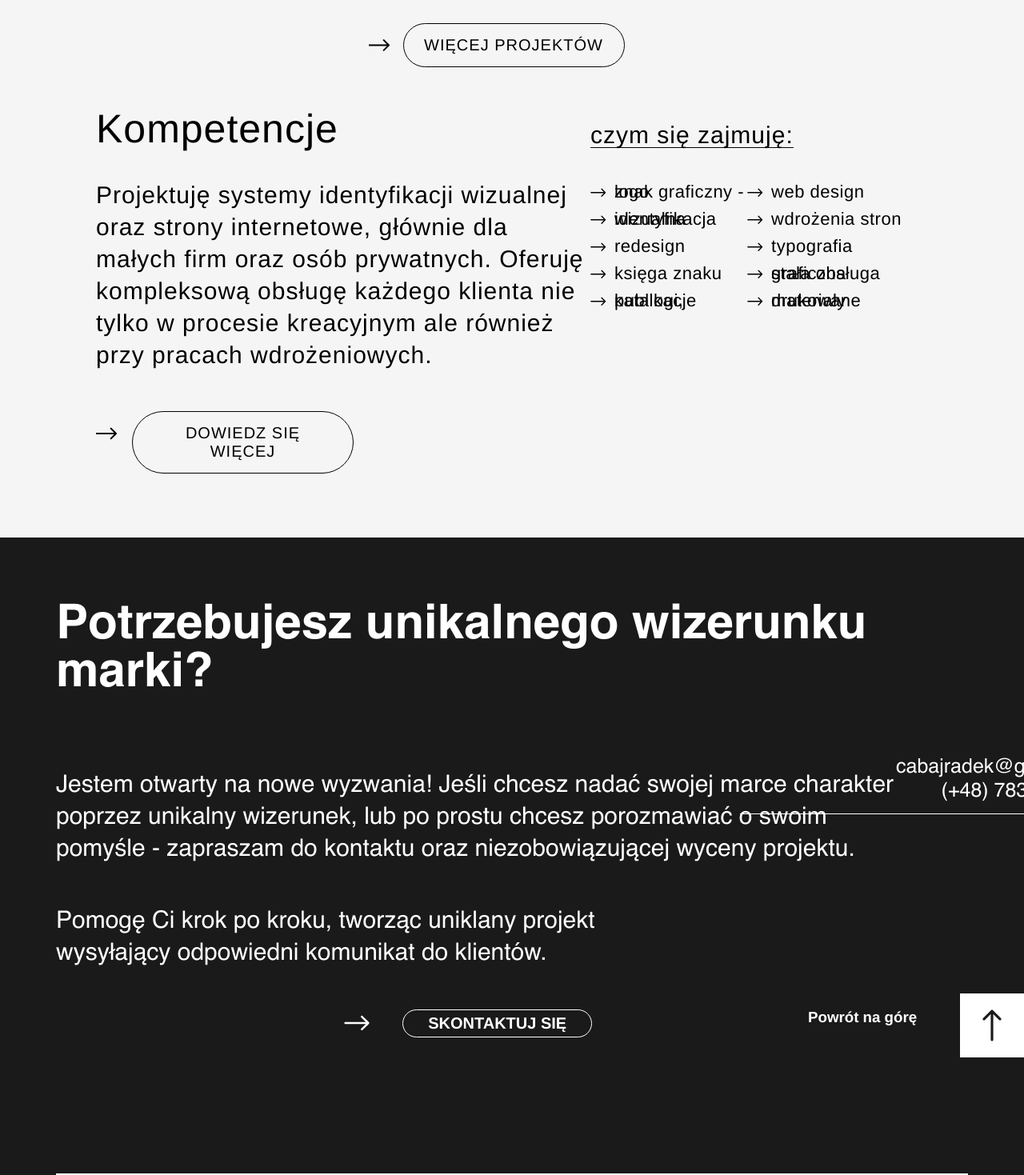
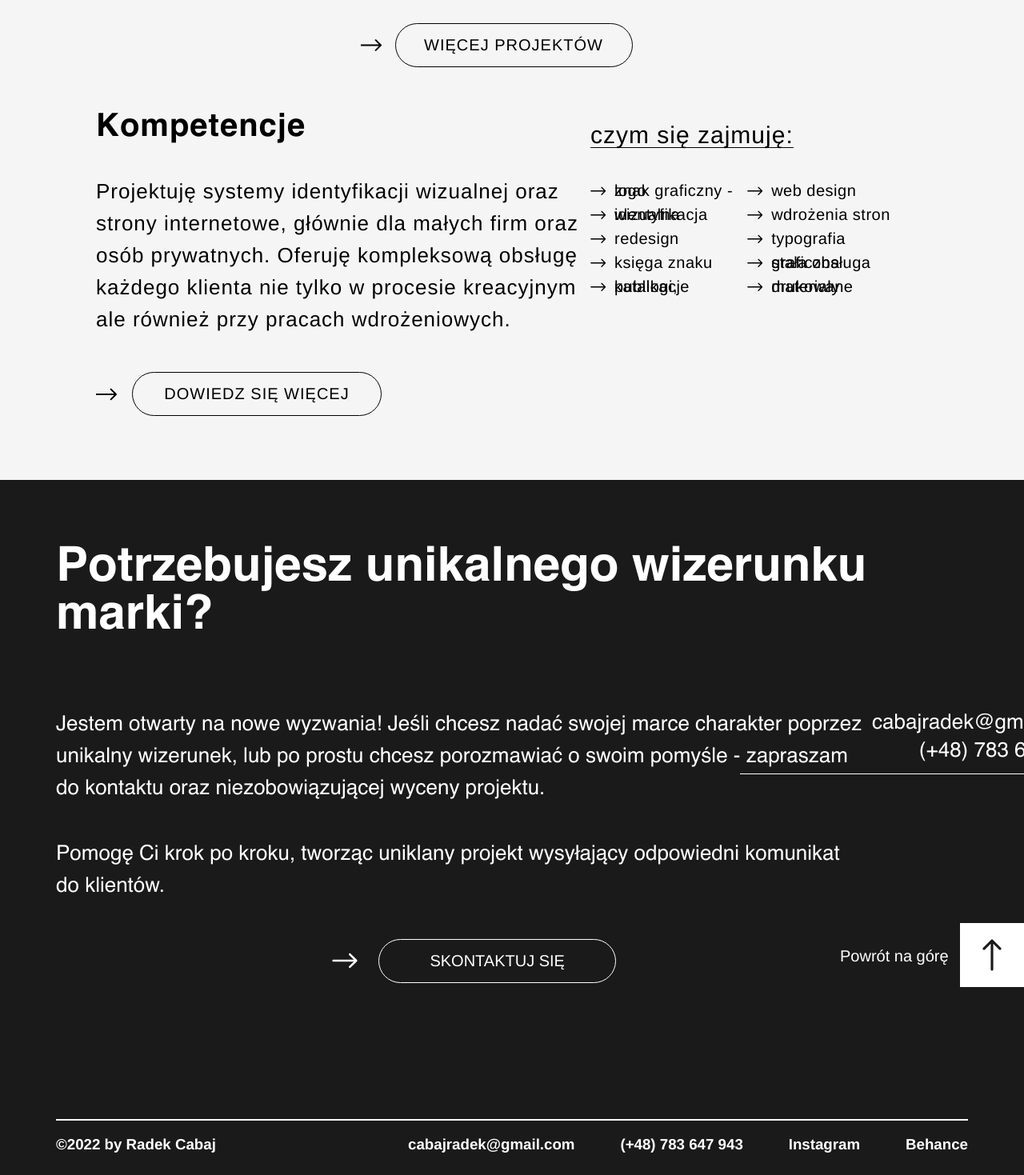
Before and after one commit to luciddreammer/RadekCabajPortfolioInProgressReact, a JavaScript app: page / in a window 1280 px wide. Shown: the part 1541-3010 px from the top of the page at 80% size. Built offline with nearby package versions, Linux system fonts and the light colour scheme.

Commit message:
NewChanges

```diff
--- a/src/Components/App.css
+++ b/src/Components/App.css
@@ -18,3 +18,8 @@
     font-family: helvetica-bold;
     src: url(../Source//Helvetica-Bold.ttf);
 }
+
+@font-face {
+    font-family: helvetica-l;
+    src: url(../Source/helvetica-light.ttf);
+}
--- a/src/Components/Footer/Footer.css
+++ b/src/Components/Footer/Footer.css
@@ -38,9 +38,25 @@ html {
 }
 
 .contact {
-    font-size: 25px;
-    line-height: 5px;
+    font-size: 26px;
+    font-family: helvetica;
+    margin-top: 43px;
+    line-height: 2px;
+}
 
+.returntotoptext {
+    font-family: helvetica;
+    font-size: 20px;
+    font-weight: 100;
+    margin-left: 40px;
+    margin-top: 30px;
+}
+
+.contactTwo {
+    font-size: 26px;
+    font-family: helvetica;
+    margin-top: -5px;
+    margin-bottom: 15px;
 }
 
 .txt-first {
@@ -52,18 +68,19 @@ html {
 
 .txt-second {
     /* width: 160vw; */
-    min-width: 1050px;
+    min-width: 1020px;
     width: 1050px;
-    font-size: 30px;
+    font-size: 26px;
     line-height: 40px;
     margin-bottom: -10px;
     font-weight: 400;
 }
 
 .txt-third {
-    max-width: 60%;
+    max-width: 50%;
+    min-width: 1000px;
     font-size: 20px;
-    font-size: 30px;
+    font-size: 26px;
     line-height: 40px;
     font-weight: 400;
 }
@@ -72,10 +89,12 @@ html {
     border: 1px solid white;
     width: 225px;
     text-align: center;
-    padding: 5px;
-    border-radius: 25px;
+    padding: 15px 35px;
+    border-radius: 50px;
     font-size: 20px;
-    transition: 0.3s;
+    transition: 0.4s;
+    margin-left: 30px;
+    font-weight: 100;
     margin-left: 70px;
 }
 
@@ -87,14 +106,14 @@ html {
 
 .arrow-footer {
     position: relative;
-    right: 310px;
+    right: 355px;
     transition: 0.4s;
-    top: 27px;
+    top: 37px;
     height: 20px;
 }
 
 .more-projects-footer:hover + .arrow-footer {
-    right: 280px;
+    right: 340px;
 }
 
 .bottom-line {
--- a/src/Components/Footer/Footer.js
+++ b/src/Components/Footer/Footer.js
@@ -17,7 +17,7 @@ export default function Footer()
                     </div>
                     <div className="contact-info">
                         <p className="contact">cabajradek@gmail.com</p>
-                        <p className="contact">(+48) 783 647 943</p>
+                        <p className="contactTwo">(+48) 783 647 943</p>
                         <div className="white-line"></div>
                     </div>
                 </div>
@@ -31,7 +31,7 @@ export default function Footer()
                         <img className="arrow-footer" src={arrow} alt="sth"></img>
                     </div>
                     <div className="return-to-top">
-                        <h3>Powrót na górę</h3>
+                        <p className='returntotoptext'>Powrót na górę</p>
                         <img alt="sth" onClick={() => {window.scrollTo({ top: 0, behavior: 'smooth' })}} className="square" src={blackArrow} ></img>
                     </div>
                 </div>
--- a/src/Components/IndexPage/ContentBottom.css
+++ b/src/Components/IndexPage/ContentBottom.css
@@ -1,5 +1,4 @@
 .title-h1 {
-    font-weight: 700;
     font-family: helvetica-bold;
     font-size: 60px;
 }
@@ -21,7 +20,7 @@
     border: 1px solid black;
     width: 225px;
     text-align: center;
-    padding: 15px 25px;
+    padding: 15px 35px;
     border-radius: 50px;
     font-size: 20px;
     transition: 0.4s;
@@ -31,9 +30,9 @@
 
 .more-projects-second {
     border: 1px solid black;
-    width: 225px;
+    width: 250px;
     text-align: center;
-    padding: 15px 25px;
+    padding: 15px 30px;
     border-radius: 50px;
     font-size: 20px;
     transition: 0.4s;
@@ -48,7 +47,7 @@
 }
 
 .more-projects:hover + .arrow{
-    right: 310px;
+    right: 330px;
     transition: 0.4s;
 }
 .more-projects-second:hover + .arrow-second{
@@ -59,7 +58,7 @@
 .arrow {
     position: relative;
     top: 0px;
-    right: 320px;
+    right: 340px;
     transition: 0.4s;
 }
 
@@ -76,7 +75,7 @@
     margin-top: 30px;
     letter-spacing: 1px;
     line-height: 40px;
-    font-size: 30px;
+    font-size: 26px;
 }
 
 .text-content-bottom {
@@ -133,8 +132,11 @@
 }
 
 .h1-competention {
+    font-size: 40px;
+    font-family: helvetica-bold;
     font-weight: 100;
-    font-size: 50px;
+    margin-top: 40px;
+    margin-bottom: 40px;
 }
 
 .h3-competention {
@@ -143,7 +145,7 @@
 }
 
 .p-imdoing {
-    font-size: 22px;
+    font-size: 20px;
     font-weight: 100;
     letter-spacing: 0.5px;
 }
--- a/src/Components/IndexPage/ContentBottom.js
+++ b/src/Components/IndexPage/ContentBottom.js
@@ -7,7 +7,7 @@ export default function ContentBottom()
     return(
         <div>
            <div className='arrow-button'>
-                <h3 className='more-projects'>WIĘCEJ PROJEKTÓW</h3>
+                <p className='more-projects'>WIĘCEJ PROJEKTÓW</p>
                 <img className="arrow" src={arrow} alt="sth"></img>
             </div>
             <div className='text-content-bottom'>
```
